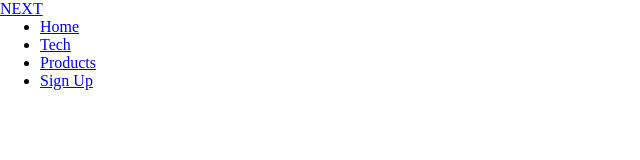
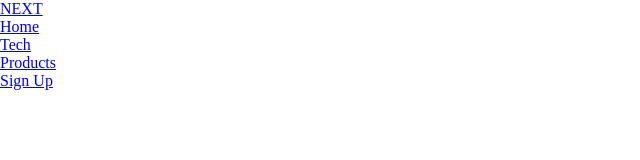
Before and after one commit to Topejay/js-project-3-, a plain HTML site: page index2.html in a window 1280 px wide. Shown: the whole page, without its empty margins (0-640 px from the left). Drawn offline with Linux system fonts and the light colour scheme.

Commit message:
new change

```diff
--- a/styles.css
+++ b/styles.css
@@ -1,7 +1,7 @@
 * {
     box-sizing: border-box;
     margin: 0;
-    padding: 1;
+    padding: 0;
     font-family: kumba sans', sans-serif ;
 }
 
```
